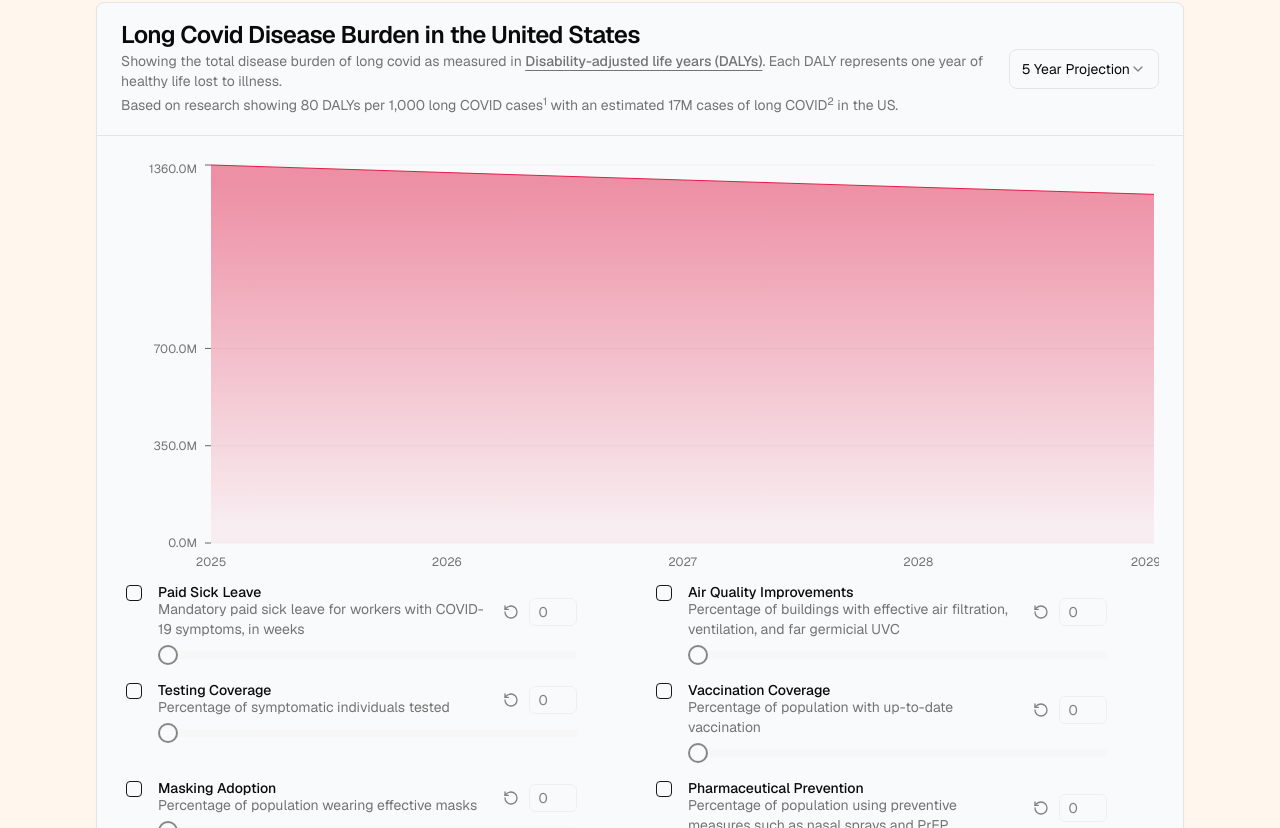
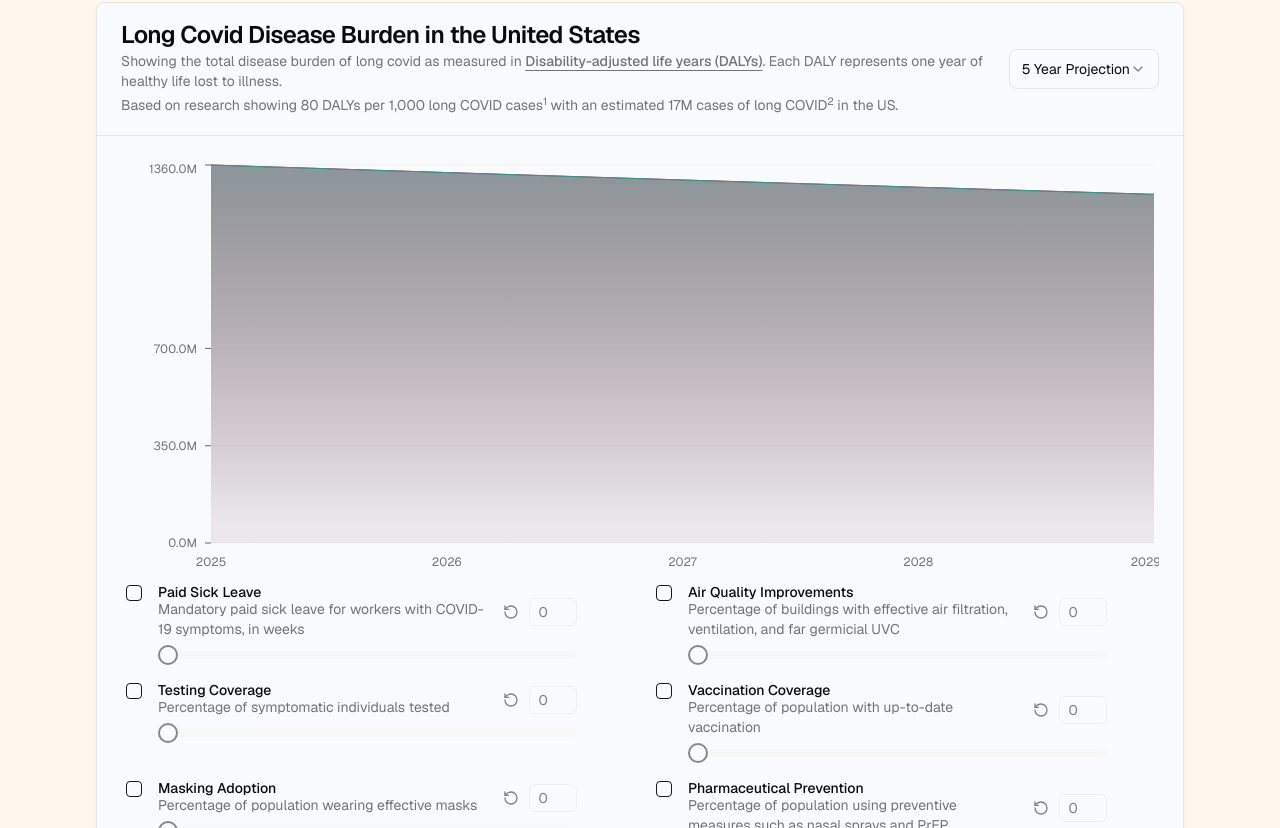
Before and after one commit to DevinCLane/long-covid-dalys, a React (Vite) app: page / in a window 1280 px wide. Shown: the part 332-1160 px from the top of the page. Built offline with nearby package versions, Linux system fonts and the light colour scheme.

Commit message:
add comparison logic

```diff
--- a/src/components/LC-DALYs.tsx
+++ b/src/components/LC-DALYs.tsx
@@ -51,8 +51,12 @@ const chartData = generateChartData();
 
 const chartConfig = {
   dalys: {
-    label: "Million DALYs per year",
+    label: "Baseline DALYs",
     color: "hsl(var(--chart-1))",
+  },
+  interventionDalys: {
+    label: "With Interventions",
+    color: "hsl(var(--chart-2))",
   },
 } satisfies ChartConfig;
 
@@ -126,11 +130,22 @@ export function LCDALYs() {
     }));
   };
 
-  const filteredData = calculateReducedDALYs(
-    chartData,
+  const filteredData = chartData
+    .map((baselineItem) => {
+      const date = baselineItem.date;
+      const interventionDalys = calculateReducedDALYs(
+        [baselineItem],
         interventions,
         interventionValues,
-  ).filter((item) => {
+      )[0].dalys;
+
+      return {
+        date,
+        dalys: baselineItem.dalys,
+        interventionDalys,
+      };
+    })
+    .filter((item) => {
       const date = new Date(item.date);
       const startDate = new Date("2025-01-01");
       let endDate = new Date("2029-01-01");
@@ -220,15 +235,21 @@ export function LCDALYs() {
                   stopOpacity={0.1}
                 />
               </linearGradient>
-              <linearGradient id="fillintervention" x1="0" y1="0" x2="0" y2="1">
+              <linearGradient
+                id="fillinterventionDalys"
+                x1="0"
+                y1="0"
+                x2="0"
+                y2="1"
+              >
                 <stop
                   offset="5%"
-                  stopColor="var(--color-intervention)"
+                  stopColor="var(--color-interventionDalys)"
                   stopOpacity={0.8}
                 />
                 <stop
                   offset="95%"
-                  stopColor="var(--color-intervention)"
+                  stopColor="var(--color-interventionDalys)"
                   stopOpacity={0.1}
                 />
               </linearGradient>
@@ -254,7 +275,6 @@ export function LCDALYs() {
               width={85}
               tick={{ width: 250 }}
               tickMargin={8}
-              // 17M cases * 80 DALYs / 1000
               domain={[0, 1360000]}
               tickFormatter={(value) => `${(value / 1000).toFixed(1)}M  `}
               allowDataOverflow={false}
@@ -278,7 +298,14 @@ export function LCDALYs() {
               type="natural"
               fill="url(#filldalys)"
               stroke="var(--color-dalys)"
-              stackId="a"
+              name="Baseline DALYs"
+            />
+            <Area
+              dataKey="interventionDalys"
+              type="natural"
+              fill="url(#fillinterventionDalys)"
+              stroke="var(--color-interventionDalys)"
+              name="With Interventions"
             />
             <ChartLegend
               content={
```
Lines whose indentation alone changed are shown as unchanged.
